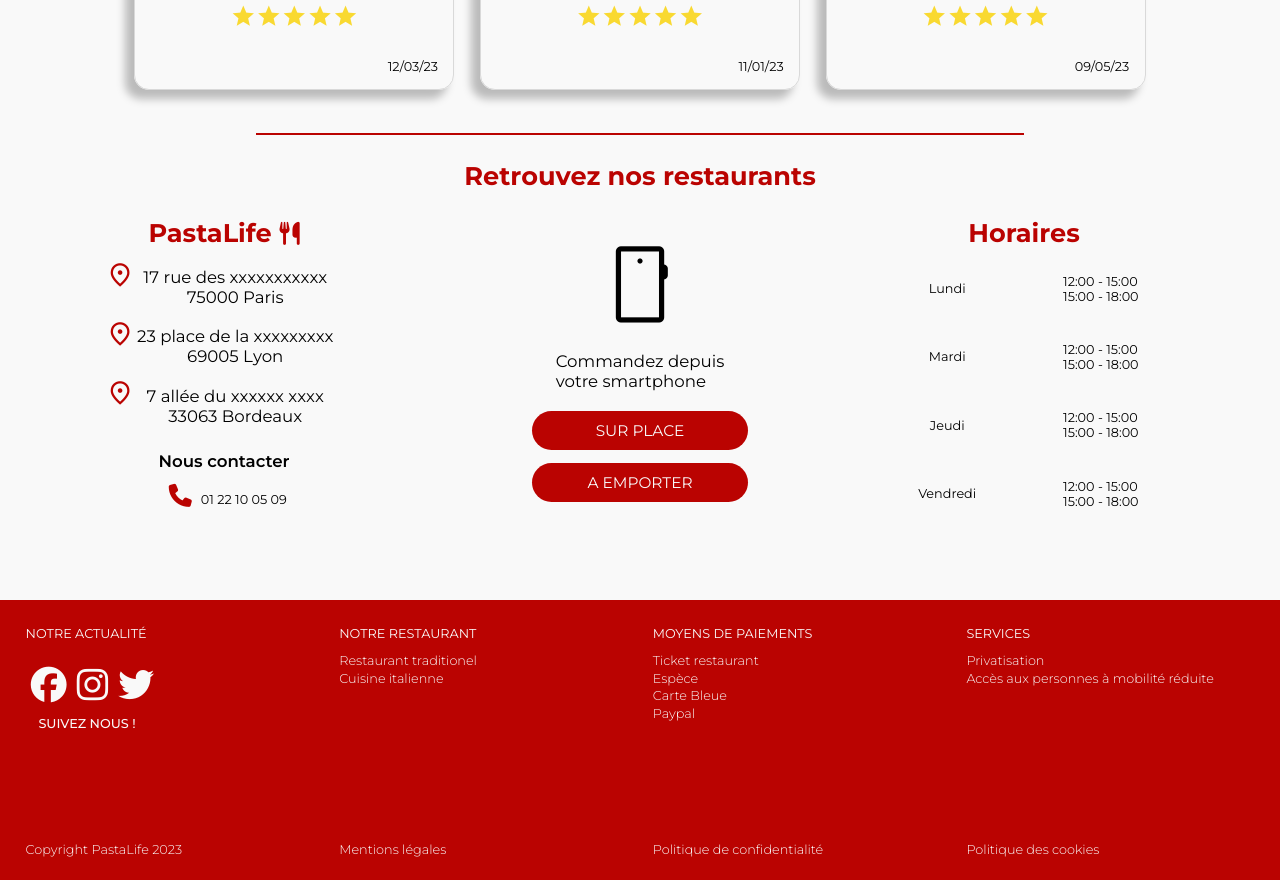
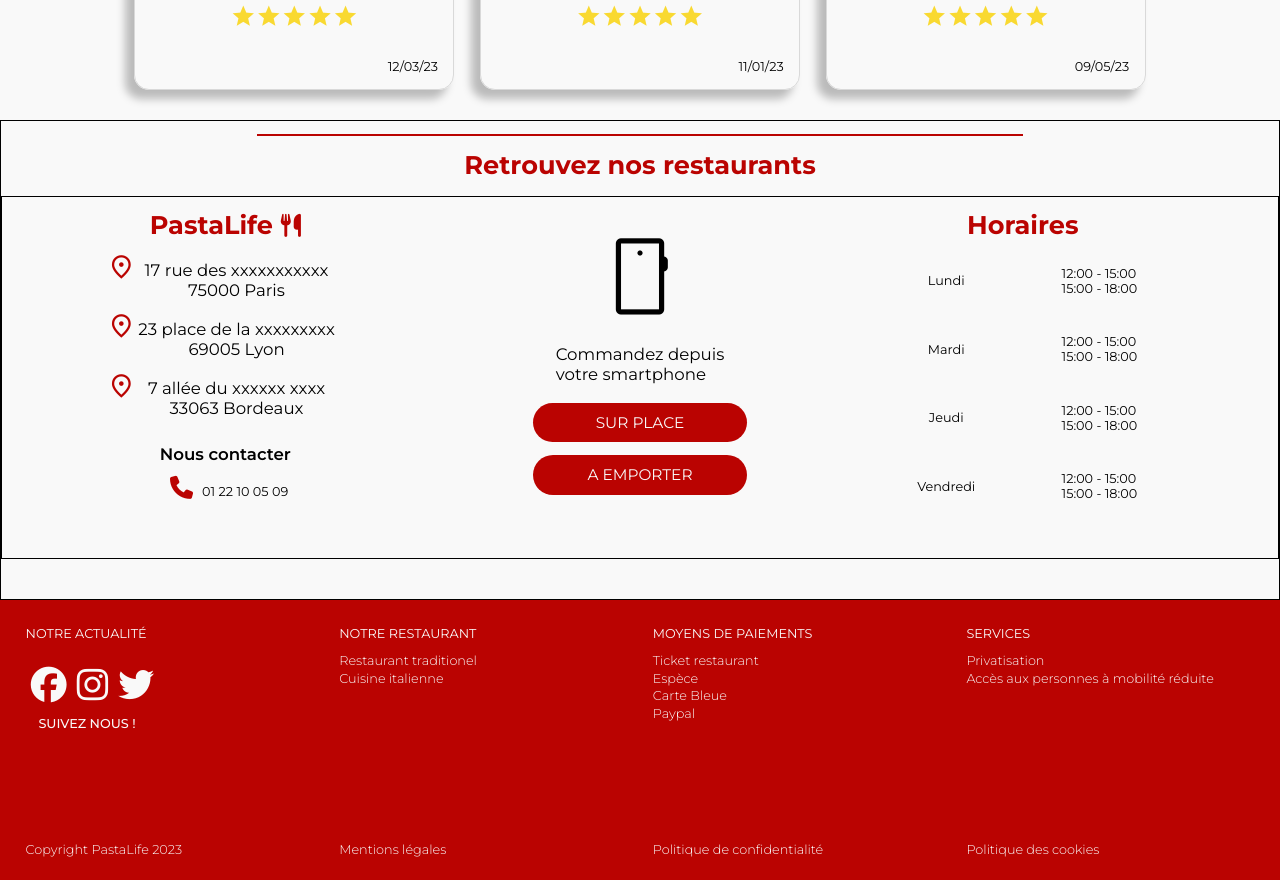
Before and after one commit to dsaidou/PastaLife, a React (Vite) app: page / in a window 1280 px wide. Shown: the part 1800-2680 px from the top of the page. Built offline with nearby package versions, Linux system fonts and the light colour scheme.

Commit message:
margin updated

```diff
--- a/src/index.css
+++ b/src/index.css
@@ -396,7 +396,8 @@ a:hover{
   align-items: center;
   width: 100%;
   height: 60%;
-  margin-bottom: 2vmin;
+  padding-bottom: 3vmin;
+  border: #000000 solid 1px;
 }
 
 hr{
@@ -411,7 +412,6 @@ hr{
   color: var(--red);
   font-size: 2vw;
   font-weight: 700;
-  margin: 1vw;
 }
 
 .infoContent{
@@ -419,6 +419,8 @@ hr{
   height: 100%;
   display: grid;
   grid-template-columns: 35% 30% 30%;
+  margin: 2vmin;
+  border: #000000 solid 1px;
 }
 
 /* LOCALISATION */
```
